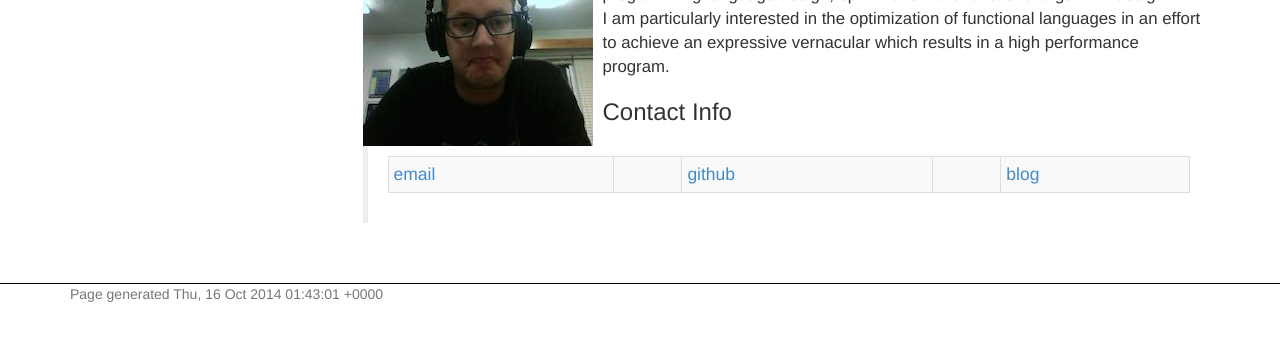
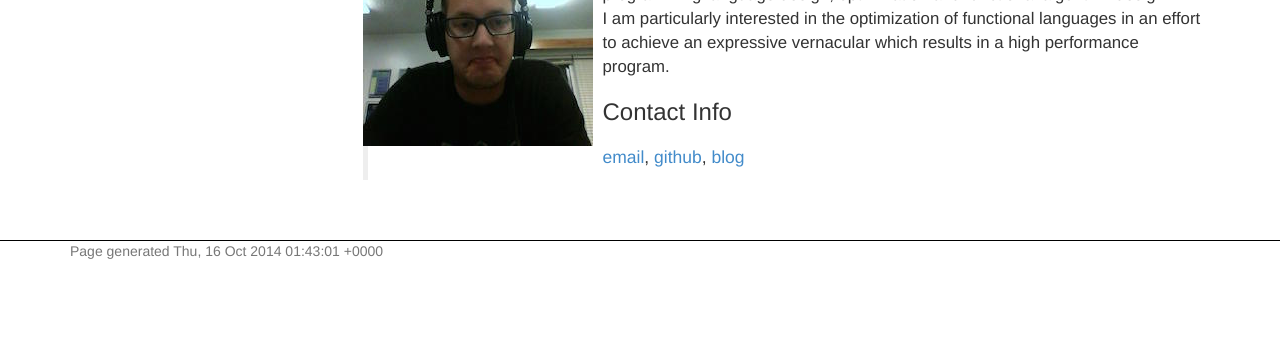
Before and after one commit to ku-fpg/ku-fpg.github.io, a Jekyll site: the page built from people/joshfilstrup.md, in a window 1280 px wide, cut to the strip 176-517 px from the top of the page. Built offline with Jekyll 4.4.1, drawn with Linux system fonts in a browser that asks for light colours.

Commit message:
Fix link

```diff
--- a/people/joshfilstrup.md
+++ b/people/joshfilstrup.md
@@ -14,4 +14,4 @@
 
 ### Contact Info
 
-> [email](jfilstrup@ku.edu) || [github](http://github.com/superfunc) || [blog](http://joshfilstrup.com)
+> [email](jfilstrup@ku.edu), [github](http://github.com/superfunc), [blog](http://joshfilstrup.com)
```
